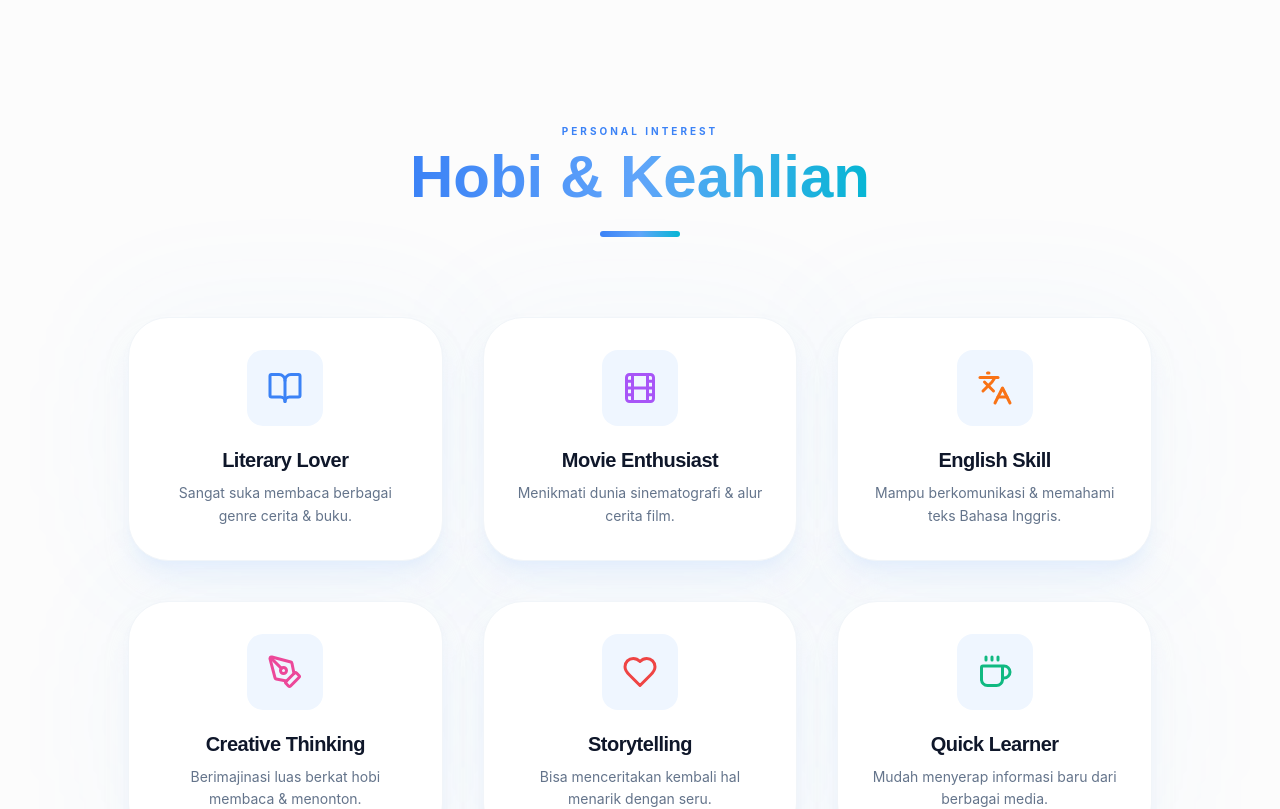
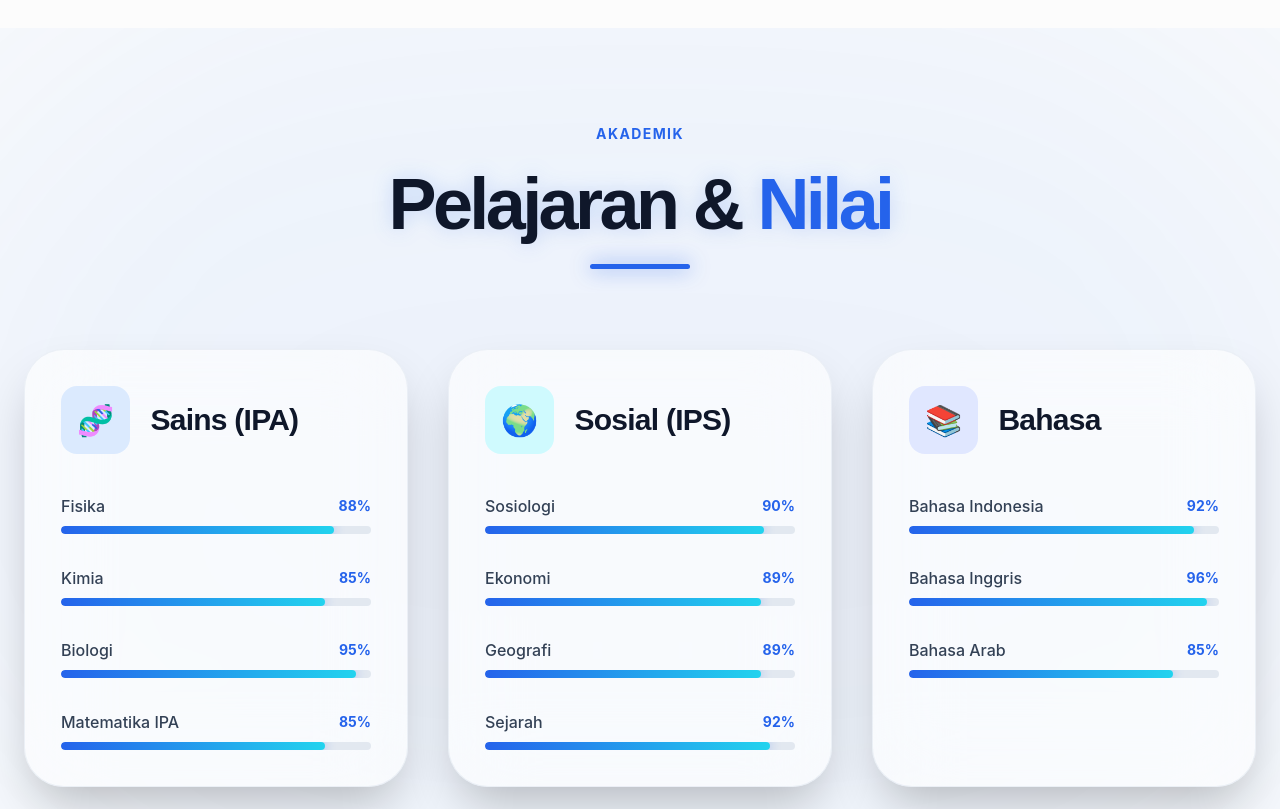
Before and after one commit to nabilahquratul15/web-portofolio-nabila, a React (Vite) app: page / in a window 1280 px wide. Shown: the part 1860-2669 px from the top of the page. Built offline with nearby package versions, Linux system fonts and the light colour scheme; the HTML template or start-up script is replaced by a standard one.

Commit message:
perubahan section skills

```diff
--- a/src/components/SkillsSection.tsx
+++ b/src/components/SkillsSection.tsx
@@ -1,86 +1,149 @@
-import React, { useState, useEffect } from 'react';
 import { motion } from 'framer-motion';
-import { BookOpen, Film, Languages, PenTool, Coffee, Heart } from 'lucide-react';
+
+const subjects = {
+  sains: [
+    { name: 'Fisika', level: 88 },
+    { name: 'Kimia', level: 85 },
+    { name: 'Biologi', level: 95 },
+    { name: 'Matematika IPA', level: 85 },
+  ],
+  sosial: [
+    { name: 'Sosiologi', level: 90 },
+    { name: 'Ekonomi', level: 89 },
+    { name: 'Geografi', level: 89 },
+    { name: 'Sejarah', level: 92 },
+  ],
+  bahasa: [
+    { name: 'Bahasa Indonesia', level: 92 },
+    { name: 'Bahasa Inggris', level: 96},
+    { name: 'Bahasa Arab', level: 85 },
+  ],
+};
+
+function SkillBar({ name, level, delay }: { name: string; level: number; delay: number }) {
+  return (
+    <motion.div
+      initial={{ opacity: 0, x: -20 }}
+      whileInView={{ opacity: 1, x: 0 }}
+      viewport={{ once: true }}
+      transition={{ duration: 0.5, delay }}
+      className="space-y-2"
+    >
+      <div className="flex justify-between items-center text-slate-700 dark:text-slate-300">
+        <span className="font-medium">{name}</span>
+        <span className="text-sm font-bold text-blue-600 dark:text-blue-400">{level}%</span>
+      </div>
+      <div className="h-2 bg-slate-200 dark:bg-slate-800 rounded-full overflow-hidden">
+        <motion.div
+          initial={{ width: 0 }}
+          whileInView={{ width: `${level}%` }}
+          viewport={{ once: true }}
+          transition={{ duration: 1.2, delay: delay + 0.2, ease: [0.33, 1, 0.68, 1] }}
+          className="h-full rounded-full bg-gradient-to-r from-blue-600 to-cyan-400 shadow-[0_0_12px_rgba(37,99,235,0.4)]"
+        />
+      </div>
+    </motion.div>
+  );
+}
 
 export default function SkillsSection() {
-  const [isDark, setIsDark] = useState(false);
+  return (
+    <section id="skills" className="py-24 bg-[#FCFCFC] dark:bg-[#0B1120] transition-colors duration-500 overflow-hidden relative">
 
-  useEffect(() => {
-    const check = () => setIsDark(document.documentElement.classList.contains('dark'));
-    const obs = new MutationObserver(check);
-    obs.observe(document.documentElement, { attributes: true, attributeFilter: ['class'] });
-    check();
-    return () => obs.disconnect();
-  }, []);
+      <div className="absolute inset-0 z-0 flex items-center justify-center">
+        <motion.div
+          initial={{ scale: 0.8, opacity: 0 }}
+          animate={{ scale: 1.2, opacity: 0.5 }}
+          transition={{ duration: 2.5, repeat: Infinity, repeatType: "reverse" }}
+          className="absolute w-[120%] h-[120%] rounded-full blur-[150px] bg-blue-500/20 dark:bg-blue-600/10"
+        />
+      </div>
 
-  const skillList = [
-    { name: "Literary Lover", desc: "Sangat suka membaca berbagai genre cerita & buku.", icon: BookOpen, color: "text-blue-500" },
-    { name: "Movie Enthusiast", desc: "Menikmati dunia sinematografi & alur cerita film.", icon: Film, color: "text-purple-500" },
-    { name: "English Skill", desc: "Mampu berkomunikasi & memahami teks Bahasa Inggris.", icon: Languages, color: "text-orange-500" },
-    { name: "Creative Thinking", desc: "Berimajinasi luas berkat hobi membaca & menonton.", icon: PenTool, color: "text-pink-500" },
-    { name: "Storytelling", desc: "Bisa menceritakan kembali hal menarik dengan seru.", icon: Heart, color: "text-red-500" },
-    { name: "Quick Learner", desc: "Mudah menyerap informasi baru dari berbagai media.", icon: Coffee, color: "text-emerald-500" },
-  ];
-
-  const headerGradient = isDark
-    ? "from-[#1E3A8A] via-[#3B82F6] to-[#1E40AF]"
-    : "from-[#3B82F6] via-[#60A5FA] to-[#06B6D4]";
-
-  return (
-    <section id="skills" className={`relative py-24 transition-colors duration-500 overflow-hidden ${isDark ? "bg-[#0B1120]" : "bg-[#FCFCFC]"}`}>
       <div className="container mx-auto px-6 relative z-10">
 
         <motion.div
-          initial={{ opacity: 0, y: 20 }}
+          initial={{ opacity: 0, y: 30 }}
           whileInView={{ opacity: 1, y: 0 }}
           viewport={{ once: true }}
           transition={{ duration: 0.6 }}
-          className="text-center mb-20 flex flex-col items-center"
+          className="text-center mb-20 flex flex-col items-center gap-4"
         >
-          <span className="text-blue-500 font-bold tracking-[0.3em] text-[10px] uppercase block mb-2">Personal Interest</span>
-          <h2 className={`text-4xl md:text-6xl font-black mb-6 text-transparent bg-clip-text bg-gradient-to-r ${headerGradient}`}>
-            Hobi & Keahlian <span className="opacity-80"></span>
+          <span className="text-blue-600 dark:text-blue-400 font-bold tracking-widest uppercase text-sm block">Akademik</span>
+          <h2 className="text-5xl md:text-7xl font-black tracking-tighter text-slate-900 dark:text-white drop-shadow-[0_0_10px_rgba(37,99,235,0.2)] py-2">
+            Pelajaran & <span className="text-blue-600">Nilai</span>
           </h2>
-          <div className={`h-1.5 w-20 rounded-full bg-gradient-to-r ${headerGradient}`}></div>
+          <motion.div
+            initial={{ width: 0, opacity: 0 }}
+            whileInView={{ width: "100px", opacity: 1 }}
+            viewport={{ once: true }}
+            transition={{ delay: 0.3, duration: 0.8 }}
+            className="h-[5px] bg-blue-600 mx-auto rounded-full shadow-[0_0_20px_rgba(37,99,235,0.7)]"
+          />
         </motion.div>
 
-        <div className="grid grid-cols-1 md:grid-cols-2 lg:grid-cols-3 gap-10 max-w-5xl mx-auto">
-          {skillList.map((skill, index) => (
-            <div key={index} className="relative group">
+        <div className="grid md:grid-cols-3 gap-10 max-w-7xl mx-auto">
+          <motion.div
+            initial={{ opacity: 0, y: 50 }}
+            whileInView={{ opacity: 1, y: 0 }}
+            viewport={{ once: true }}
+            transition={{ duration: 0.6 }}
+            whileHover={{ y: -15, scale: 1.02 }}
+            className="p-9 bg-white/60 dark:bg-slate-900/60 backdrop-blur-2xl rounded-[2.5rem] border border-slate-200/60 dark:border-blue-900/30 shadow-2xl transition-all duration-300"
+          >
+            <div className="flex items-center gap-5 mb-10">
+              <div className="p-4 rounded-2xl bg-blue-100 dark:bg-blue-900/30 text-blue-600">
+                <span className="text-3xl">🧬</span>
+              </div>
+              <h3 className="text-3xl font-black dark:text-white tracking-tight">Sains (IPA)</h3>
+            </div>
+            <div className="space-y-8">
+              {subjects.sains.map((item, idx) => (
+                <SkillBar key={item.name} {...item} delay={idx * 0.1} />
+              ))}
+            </div>
+          </motion.div>
 
-              <div className={`absolute -inset-4 transition-all duration-500 blur-3xl pointer-events-none rounded-[3rem]
-                ${isDark
-                  ? "bg-blue-600/20 opacity-40 group-hover:opacity-80 group-hover:bg-blue-500/30"
-                  : "bg-blue-400/15 opacity-30 group-hover:opacity-70 group-hover:bg-blue-300/40"}`}
-              ></div>
+          <motion.div
+            initial={{ opacity: 0, y: 50 }}
+            whileInView={{ opacity: 1, y: 0 }}
+            viewport={{ once: true }}
+            transition={{ duration: 0.6, delay: 0.1 }}
+            whileHover={{ y: -15, scale: 1.02 }}
+            className="p-9 bg-white/60 dark:bg-slate-900/60 backdrop-blur-2xl rounded-[2.5rem] border border-slate-200/60 dark:border-blue-900/30 shadow-2xl transition-all duration-300"
+          >
+            <div className="flex items-center gap-5 mb-10">
+              <div className="p-4 rounded-2xl bg-cyan-100 dark:bg-cyan-900/30 text-cyan-600">
+                <span className="text-3xl">🌍</span>
+              </div>
+              <h3 className="text-3xl font-black dark:text-white tracking-tight">Sosial (IPS)</h3>
+            </div>
+            <div className="space-y-8">
+              {subjects.sosial.map((item, idx) => (
+                <SkillBar key={item.name} {...item} delay={idx * 0.1} />
+              ))}
+            </div>
+          </motion.div>
 
-              <motion.div
-                initial={{ opacity: 0, y: 30 }}
-                whileInView={{ opacity: 1, y: 0 }}
-                viewport={{ once: true }}
-                transition={{ duration: 0.5, delay: index * 0.1 }}
-                className={`relative z-10 p-8 rounded-[2.5rem] border transition-all duration-300 group-hover:-translate-y-2 h-full
-                  ${isDark
-                    ? "border-slate-800 bg-[#0F172A] hover:border-blue-500/50 shadow-2xl"
-                    : "border-slate-100 bg-white shadow-xl shadow-blue-100/50 hover:border-blue-200"}`}
-              >
-                <div className="flex flex-col items-center text-center">
-                  <div className={`p-5 rounded-2xl mb-5 transition-all duration-500 group-hover:scale-110 group-hover:rotate-6
-                    ${isDark ? "bg-slate-800 shadow-inner" : "bg-blue-50"} ${skill.color}`}>
-                    <skill.icon size={36} />
-                  </div>
-
-                  <h3 className={`text-xl font-black tracking-tight mb-2 ${isDark ? "text-white" : "text-slate-900"}`}>
-                    {skill.name}
-                  </h3>
-
-                  <p className={`text-sm leading-relaxed ${isDark ? "text-slate-400" : "text-slate-500"}`}>
-                    {skill.desc}
-                  </p>
-                </div>
-              </motion.div>
+          <motion.div
+            initial={{ opacity: 0, y: 50 }}
+            whileInView={{ opacity: 1, y: 0 }}
+            viewport={{ once: true }}
+            transition={{ duration: 0.6, delay: 0.2 }}
+            whileHover={{ y: -15, scale: 1.02 }}
+            className="p-9 bg-white/60 dark:bg-slate-900/60 backdrop-blur-2xl rounded-[2.5rem] border border-slate-200/60 dark:border-blue-900/30 shadow-2xl transition-all duration-300"
+          >
+            <div className="flex items-center gap-5 mb-10">
+              <div className="p-4 rounded-2xl bg-indigo-100 dark:bg-indigo-900/30 text-indigo-600">
+                <span className="text-3xl">📚</span>
+              </div>
+              <h3 className="text-3xl font-black dark:text-white tracking-tight">Bahasa</h3>
             </div>
-          ))}
+            <div className="space-y-8">
+              {subjects.bahasa.map((item, idx) => (
+                <SkillBar key={item.name} {...item} delay={idx * 0.1} />
+              ))}
+            </div>
+          </motion.div>
         </div>
       </div>
     </section>
```
